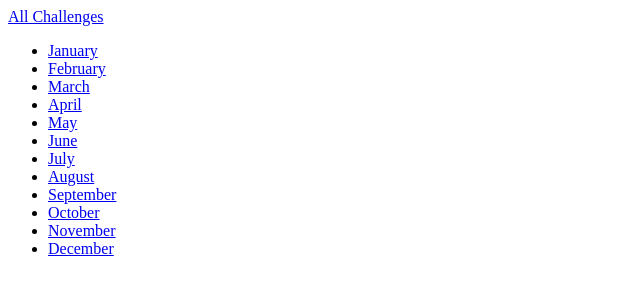
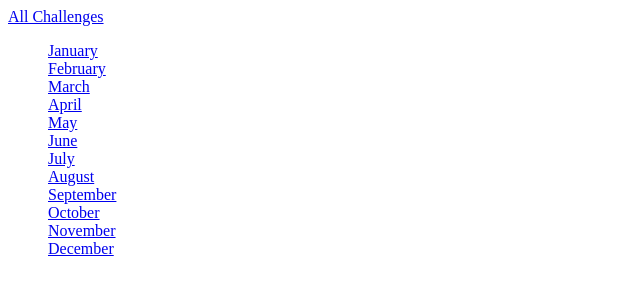
Before and after one commit to manasa-rajesh/Django_Basics, a Django app: page /challenges/ in a window 1280 px wide. Shown: the top 300 px of the page, without its empty margins (0-640 px from the left). Run offline with Django 3.2, Linux system fonts and the light colour scheme.

Commit message:
static files

```diff
--- /dev/null
+++ b/myproject/challenges/static/challenges/challenges.css
@@ -0,0 +1,3 @@
+ul {
+    list-style: none;
+}
--- a/myproject/challenges/templates/challenges/index.html
+++ b/myproject/challenges/templates/challenges/index.html
@@ -1,4 +1,9 @@
 {% extends 'base.html' %}
+{% load static %}
+
+{% block css_files %}
+    <link rel="stylesheet" href="{% static "challenges/challenges.css" %}">
+{% endblock  %}
 
 {% block page_title %}All Challenges{% endblock %}
 
--- a/myproject/templates/base.html
+++ b/myproject/templates/base.html
@@ -5,6 +5,8 @@
     <meta http-equiv="X-UA-Compatible" content="IE=edge">
     <meta name="viewport" content="width=device-width, initial-scale=1.0">
     <title>{% block page_title %}My Challenges{% endblock %}</title>
+    {% block css_files %}{% endblock %}
+
 </head>
 <body>
     {% block content %}{% endblock  %}
```
Also changed, not shown: myproject/myproject/settings.py (line endings or trailing spaces).
